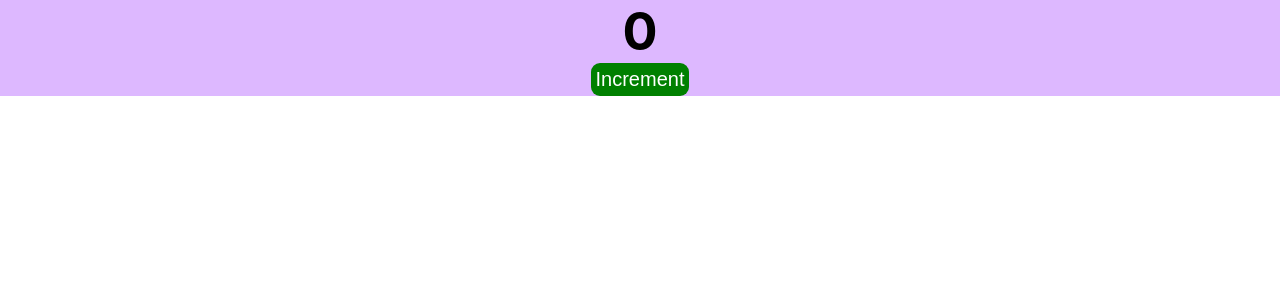
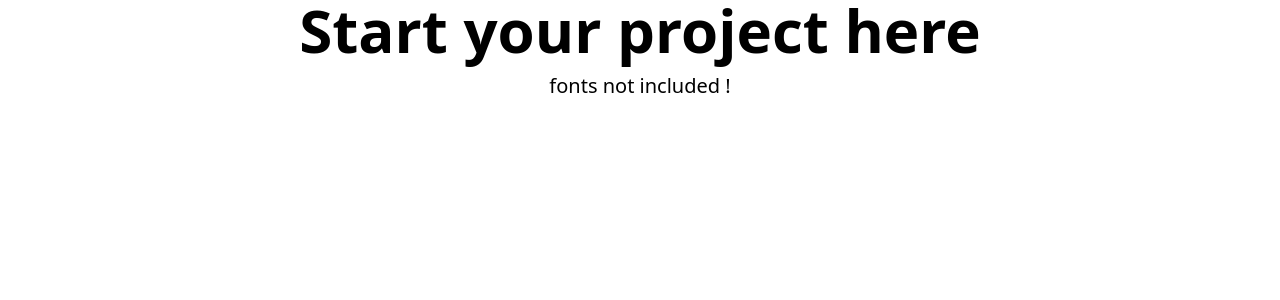
Before and after one commit to joyadeep/Reactclassroom, a React (Create React App) app: page / in a window 1280 px wide. Shown: the top 300 px of the page. Built offline with nearby package versions, Linux system fonts and the light colour scheme.

Commit message:
configured tailwind css

```diff
--- a/package.json
+++ b/package.json
@@ -34,5 +34,8 @@
       "last 1 firefox version",
       "last 1 safari version"
     ]
+  },
+  "devDependencies": {
+    "tailwindcss": "^3.3.2"
   }
 }
--- a/src/App.js
+++ b/src/App.js
@@ -1,31 +1,9 @@
-import {useState} from 'react'
-import logo from './logo.svg';
-
-
-
-import './App.css';
-
 function App() {
 
-  const [number,setNumber]=useState(0);
-
-  // const handleClick=()=>{
-  //   setNumber(number+1);
-  // }
   return (
-    <div className="App" >
-      {
-        console.log("number ==",number)
-      }
-      <h1 style={{fontSize:"52px"}}> {number} </h1>
-      <button
-       style={{fontSize:"20px",backgroundColor:"green",color:"white",padding:"5px",border:"0",borderRadius:"9px",cursor:"pointer"}}
-
-       onClick={()=>{setNumber(number+1)}}
-       >
-        Increment</button>
-
-
+    <div >
+      <h1 className='text-center text-6xl font-semibold'>Start your project here</h1>
+      <h4 className="text-center text-xl mt-3">fonts not included !</h4>
     </div>
   );
 }
--- a/src/index.css
+++ b/src/index.css
@@ -1,13 +1,3 @@
-body {
-  margin: 0;
-  font-family: -apple-system, BlinkMacSystemFont, 'Segoe UI', 'Roboto', 'Oxygen',
-    'Ubuntu', 'Cantarell', 'Fira Sans', 'Droid Sans', 'Helvetica Neue',
-    sans-serif;
-  -webkit-font-smoothing: antialiased;
-  -moz-osx-font-smoothing: grayscale;
-}
-
-code {
-  font-family: source-code-pro, Menlo, Monaco, Consolas, 'Courier New',
-    monospace;
-}
+@tailwind base;
+@tailwind components;
+@tailwind utilities;
--- /dev/null
+++ b/tailwind.config.js
@@ -0,0 +1,10 @@
+/** @type {import('tailwindcss').Config} */
+module.exports = {
+  content: [
+    "./src/**/*.{js,jsx,ts,tsx}",
+  ],
+  theme: {
+    extend: {},
+  },
+  plugins: [],
+}
```
Also changed, not shown: src/assets/esewa.png (deleted), 1 other file (tests, documents, lock files or other folders).
